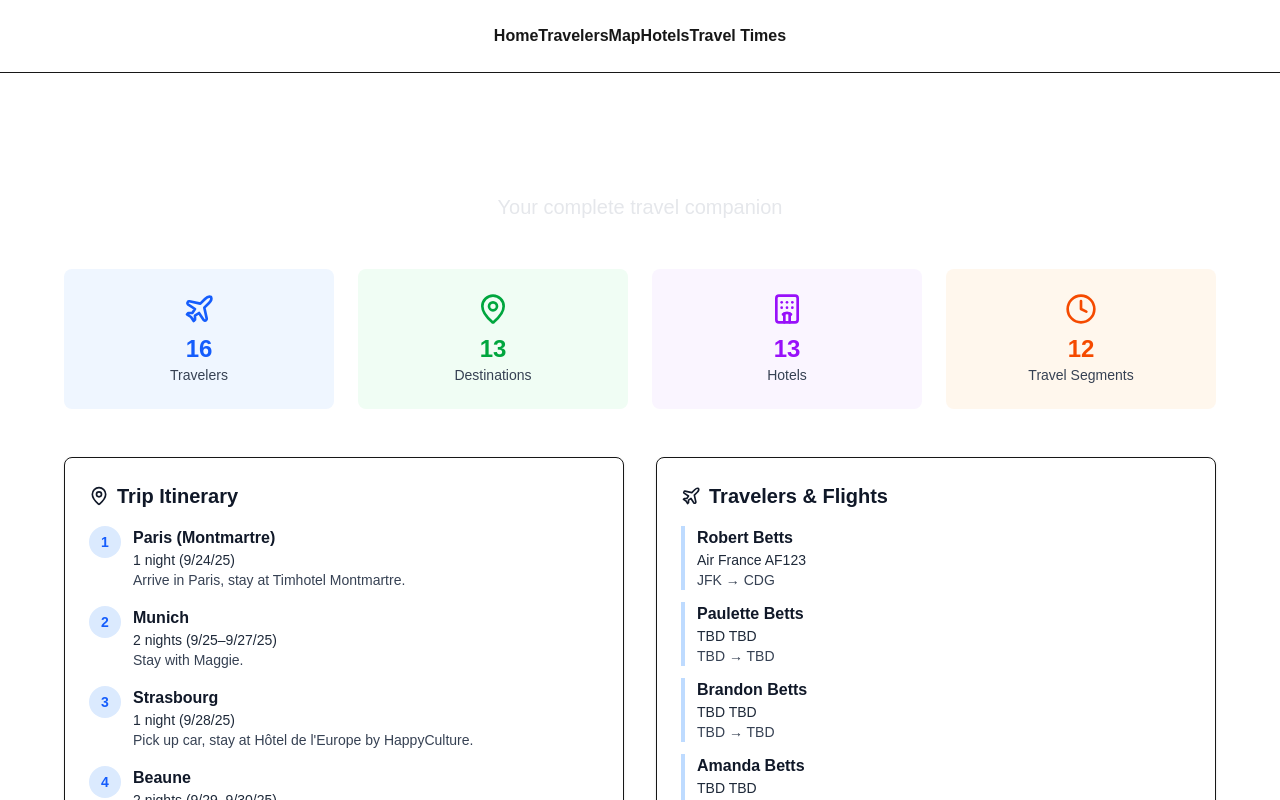
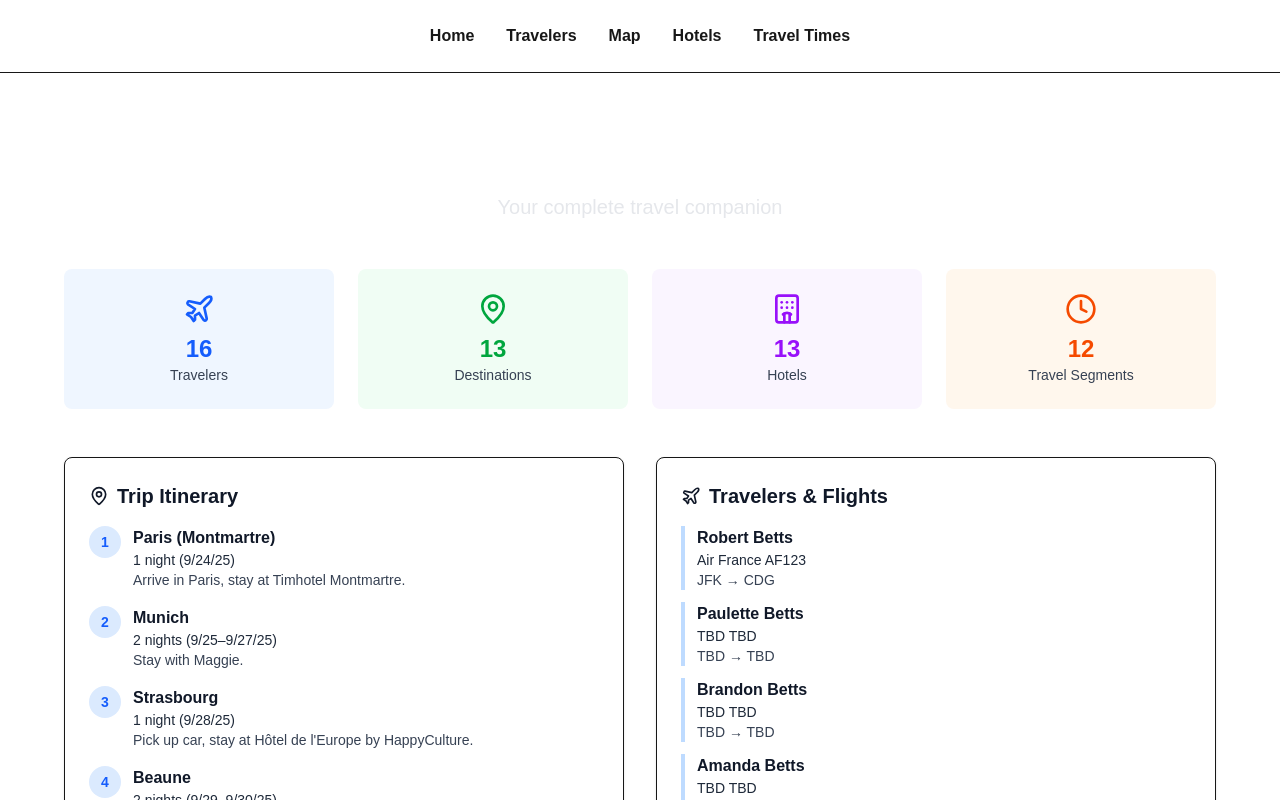
Before and after one commit to nolanfbetts/france-trip, a Next.js app: page / in a window 1280 px wide. Shown: the top 800 px of the page. Built offline with nearby package versions, Linux system fonts and the light colour scheme.

Commit message:
updates to nav

```diff
--- a/src/app/layout.tsx
+++ b/src/app/layout.tsx
@@ -1,7 +1,6 @@
 import type { Metadata } from "next";
 import { Geist, Geist_Mono } from "next/font/google";
-import Link from "next/link";
-import { useState } from "react";
+import NavBar from "@/components/NavBar";
 import "./globals.css";
 import "leaflet/dist/leaflet.css";
 
@@ -25,36 +24,12 @@ export default function RootLayout({
 }: Readonly<{
   children: React.ReactNode;
 }>) {
-  const [navOpen, setNavOpen] = useState(false);
   return (
     <html lang="en">
       <body
         className={`${geistSans.variable} ${geistMono.variable} antialiased`}
       >
-        <nav className="w-full flex flex-col sm:flex-row sm:justify-center sm:items-center gap-2 sm:gap-8 py-6 border-b mb-8 relative">
-          {/* Hamburger for mobile */}
-          <button
-            className="sm:hidden absolute left-4 top-1/2 -translate-y-1/2 p-2 rounded focus:outline-none focus:ring-2 focus:ring-blue-500"
-            aria-label="Toggle navigation menu"
-            onClick={() => setNavOpen((open) => !open)}
-          >
-            <span className="block w-6 h-0.5 bg-white mb-1"></span>
-            <span className="block w-6 h-0.5 bg-white mb-1"></span>
-            <span className="block w-6 h-0.5 bg-white"></span>
-          </button>
-          {/* Nav links */}
-          <div
-            className={`flex-col sm:flex-row flex sm:static w-full sm:w-auto bg-black sm:bg-transparent z-20 transition-all duration-200 ${
-              navOpen ? 'flex' : 'hidden sm:flex'
-            }`}
-          >
-            <Link href="/" className="font-semibold hover:underline px-4 py-2 sm:p-0">Home</Link>
-            <Link href="/travelers" className="font-semibold hover:underline px-4 py-2 sm:p-0">Travelers</Link>
-            <Link href="/map" className="font-semibold hover:underline px-4 py-2 sm:p-0">Map</Link>
-            <Link href="/hotels" className="font-semibold hover:underline px-4 py-2 sm:p-0">Hotels</Link>
-            <Link href="/travel-times" className="font-semibold hover:underline px-4 py-2 sm:p-0">Travel Times</Link>
-          </div>
-        </nav>
+        <NavBar />
         {children}
       </body>
     </html>
--- /dev/null
+++ b/src/components/NavBar.tsx
@@ -0,0 +1,33 @@
+"use client";
+import Link from "next/link";
+import { useState } from "react";
+
+export default function NavBar() {
+  const [navOpen, setNavOpen] = useState(false);
+  return (
+    <nav className="w-full flex flex-col sm:flex-row sm:justify-center sm:items-center py-6 border-b mb-8 relative">
+      {/* Hamburger for mobile */}
+      <button
+        className="sm:hidden absolute left-4 top-1/2 -translate-y-1/2 p-2 rounded focus:outline-none focus:ring-2 focus:ring-blue-500"
+        aria-label="Toggle navigation menu"
+        onClick={() => setNavOpen((open) => !open)}
+      >
+        <span className="block w-6 h-0.5 bg-white mb-1"></span>
+        <span className="block w-6 h-0.5 bg-white mb-1"></span>
+        <span className="block w-6 h-0.5 bg-white"></span>
+      </button>
+      {/* Nav links */}
+      <div
+        className={`flex flex-col sm:flex-row items-center sm:static w-full sm:w-auto bg-black sm:bg-transparent z-20 transition-all duration-200 ${
+          navOpen ? 'flex' : 'hidden sm:flex'
+        }`}
+      >
+        <Link href="/" className="font-semibold hover:underline block w-full text-center py-2 sm:inline-block sm:w-auto sm:py-0 sm:mx-4">Home</Link>
+        <Link href="/travelers" className="font-semibold hover:underline block w-full text-center py-2 sm:inline-block sm:w-auto sm:py-0 sm:mx-4">Travelers</Link>
+        <Link href="/map" className="font-semibold hover:underline block w-full text-center py-2 sm:inline-block sm:w-auto sm:py-0 sm:mx-4">Map</Link>
+        <Link href="/hotels" className="font-semibold hover:underline block w-full text-center py-2 sm:inline-block sm:w-auto sm:py-0 sm:mx-4">Hotels</Link>
+        <Link href="/travel-times" className="font-semibold hover:underline block w-full text-center py-2 sm:inline-block sm:w-auto sm:py-0 sm:mx-4">Travel Times</Link>
+      </div>
+    </nav>
+  );
+}
```
